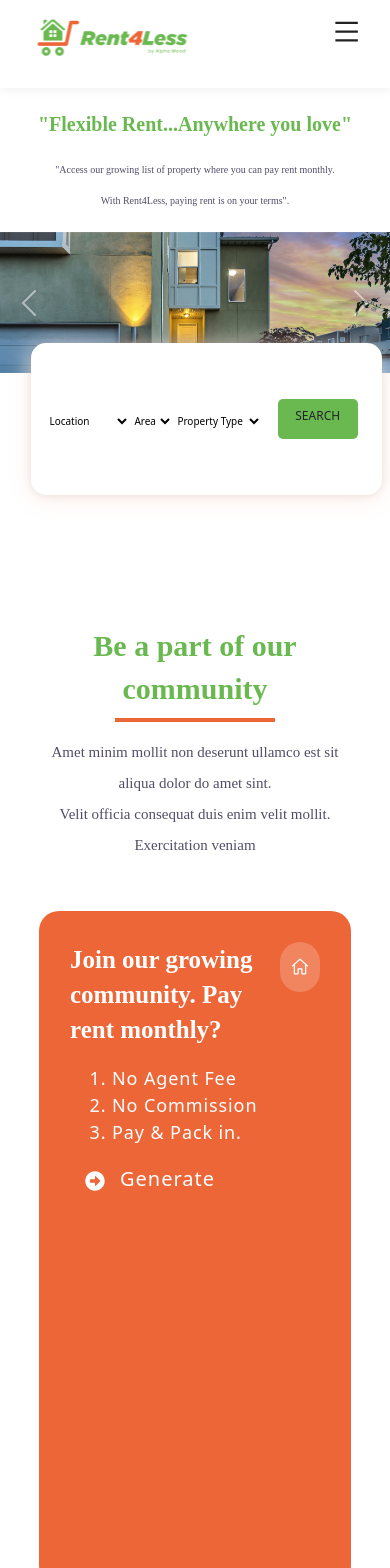
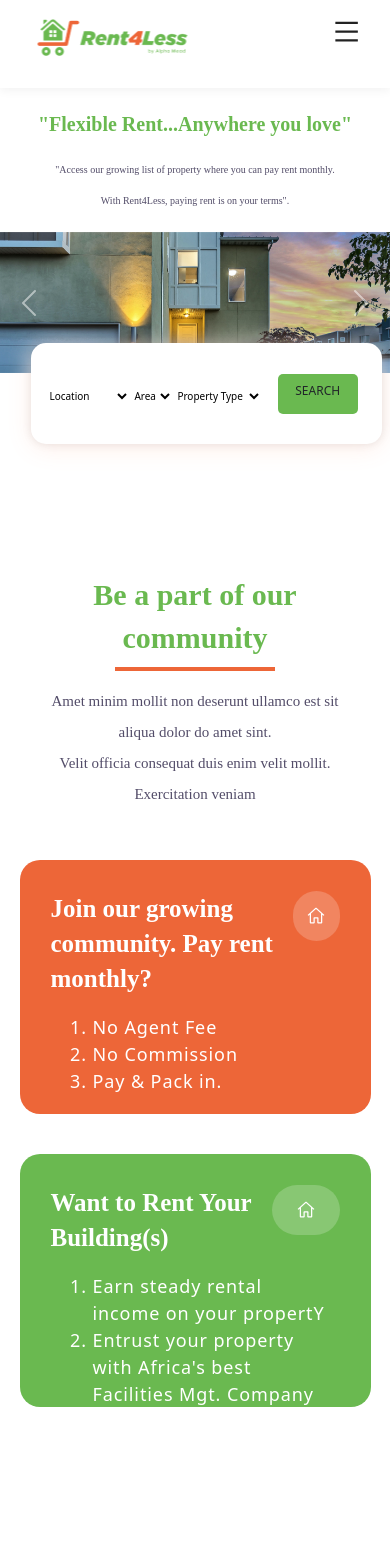
Before and after one commit to OloriAsabi/rent4less-app, a React (Create React App) app: page / in a window 390 px wide. Shown: the top 1568 px of the page. After the commit the page ends 1511 px from the top, so only its background shows below. Built offline with nearby package versions, Linux system fonts and the light colour scheme; a web font is replaced by a local one.

Commit message:
commit on "main"

```diff
--- a/src/components/Community/Community.css
+++ b/src/components/Community/Community.css
@@ -47,13 +47,13 @@
     flex-direction: column;
   }
   .card-section{
-    width: 50vw;
+    width: 60vw;
   }
   .card1{
-    height: 30vh;
+    height: 40vh;
   }
   .card2{
-    height: 30vh;
+    height: 45vh;
   }
   .community-info p {
 font-size: 15px;
@@ -62,10 +62,10 @@ font-size: 15px;
 
 @media screen and (max-width: 500px){
   .card-section{
-    width: 80vw;
+    width: 90vw;
   }
   .card1{
-height: 30vh;
+height: 40vh;
   }
   .card2{
     height: 40vh;
@@ -78,13 +78,13 @@ height: 30vh;
 }
 
 .card1{
-   height:80vh;
+   height:30vh;
   background-color:#ED6638;
   padding: 0.9375rem;
   border-radius:20px;
 }
 .card2{
-  height: 80vh;
+  height: 30vh;
   background-color:#6AB950;
   padding: 0.9375rem;
   border-radius: 20px;
--- a/src/components/Overlay/Overlay.css
+++ b/src/components/Overlay/Overlay.css
@@ -62,7 +62,7 @@
    font-size: 10px;
  }
  .header-overlay{
-   height: 18vh;
+   height: 12vh;
    width: 90vw;
  }
 }
```
